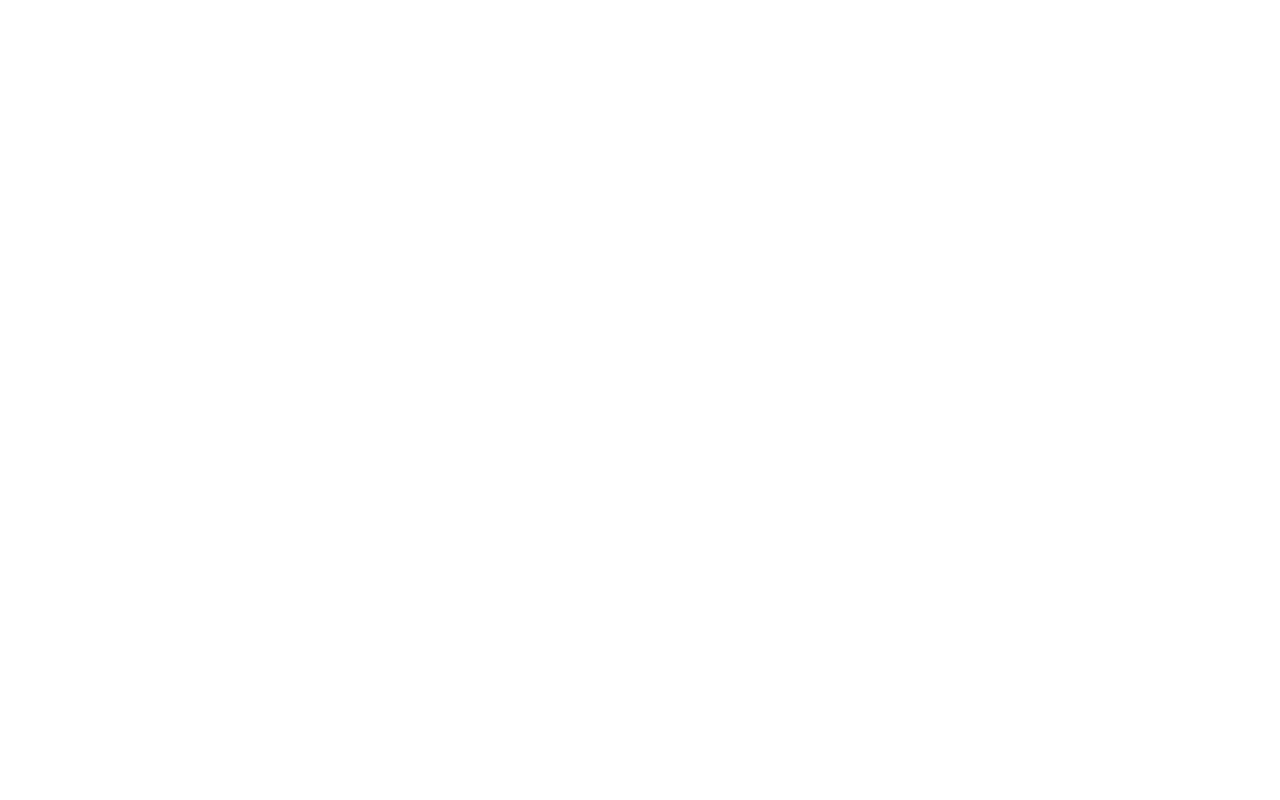
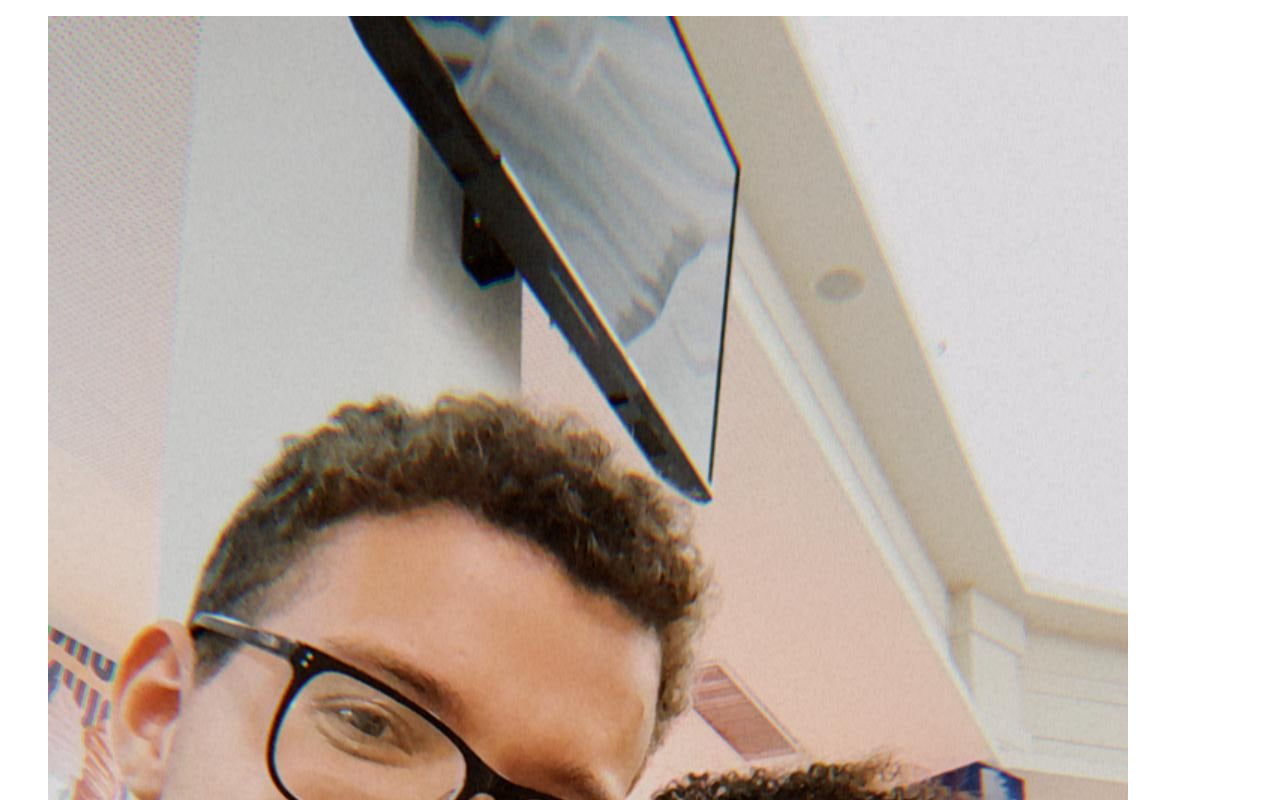
Before and after one commit to Matheus-Marc/2anos-namoro, a plain HTML site: page index.html in a window 1280 px wide. Shown: the top 800 px of the page. Drawn offline with Linux system fonts and the light colour scheme.

Commit message:
criação da section com foto polaroid e do flexbox

```diff
--- a/index.html
+++ b/index.html
@@ -6,6 +6,16 @@
     <title>Ricaelly & Matheus</title>
 </head>
 <body>
-
+    <header></header>
+    <main>
+        <section class="recordacoes">
+            <figure class="polaroid">
+                <img class="polaroid__foto" src="/fotos/1.jpg">
+                <figcaption class="polaroid__nomes">Ricaelly & Matheus</figcaption>
+            </figure>
+            <p class="recordacoes__legenda"></p>
+        </section>
+    </main>
+    <footer></footer>
 </body>
 </html>
--- a/style.css
+++ b/style.css
@@ -0,0 +1,10 @@
+*{
+    margin: 0;
+    padding: 0;
+}
+
+.polaroid{
+    display: flex;
+    flex-direction: column;
+    align-items: center;
+}
```
